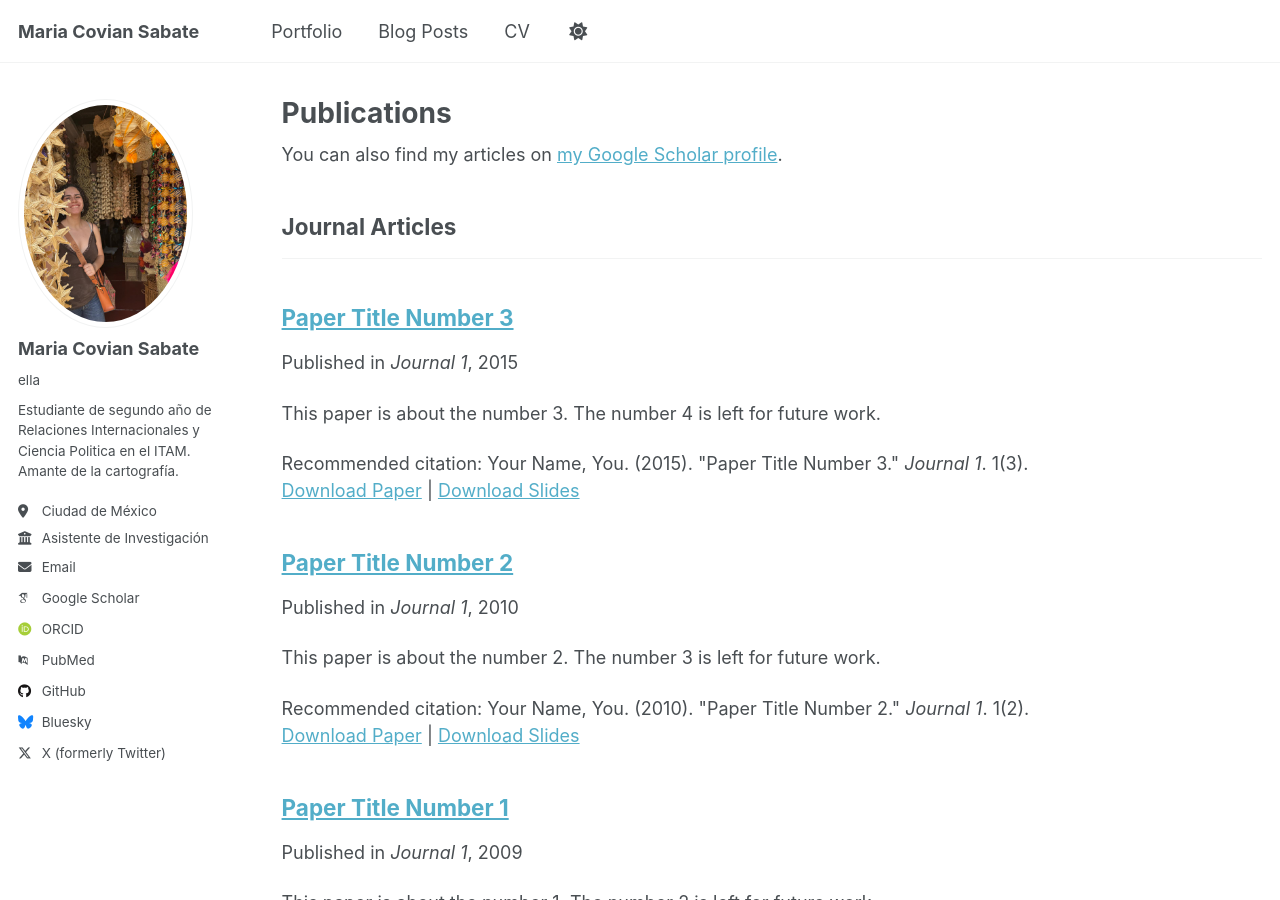
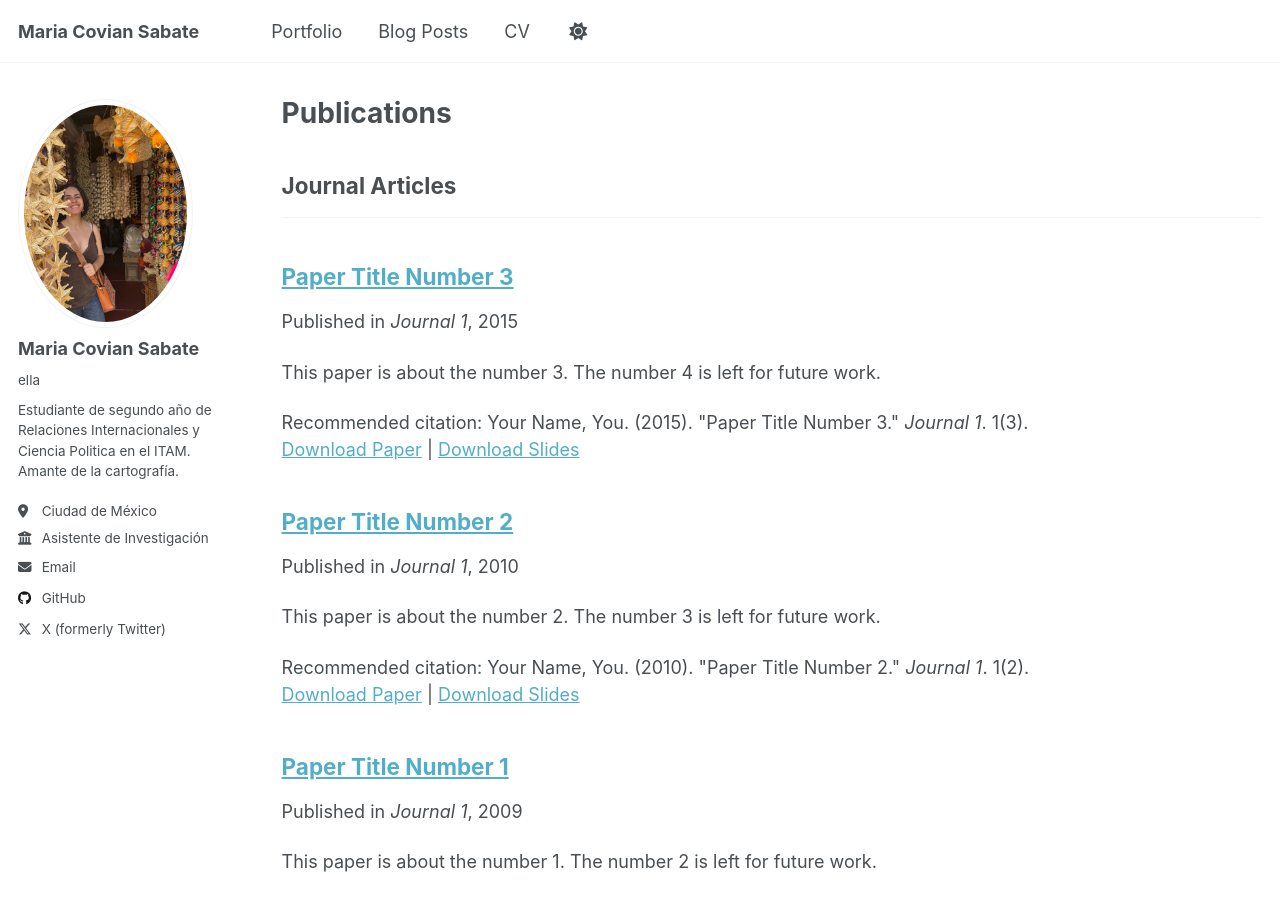
Before and after one commit to MariaCovSabate/MariaCovSabate.github.io, a Jekyll site: the page built from _pages/publications.html, in a window 1280 px wide and 900 px high. Built offline with Jekyll 4.4.1, drawn with Linux system fonts in a browser that asks for light colours; some web fonts are replaced; a script that is not in the unit is left out; some of the changed lines change nothing that is shown.

Commit message:
Update _config.yml

```diff
--- a/_config.yml
+++ b/_config.yml
@@ -34,11 +34,11 @@
   # Academic websites
   academia         : # URL
   arxiv            : # URL - Update with the correct link to your profile
-  googlescholar    : "https://scholar.google.com/citations?user=PS_CX0AAAAAJ"
+  googlescholar    : # URL
   impactstory      : # URL
-  orcid            : "http://orcid.org/yourorcidurl"
+  orcid            : # URL
   semantic         : # URL
-  pubmed           : "https://www.ncbi.nlm.nih.gov/pubmed/?term=john+snow"
+  pubmed           : # URL
   researchgate     : # URL
   scopus           : # URL
 
@@ -46,13 +46,13 @@
   bitbucket        : # Username - Update with your username on the site
   codepen          : # Username
   dribbble         : # Username
-  github           : "academicpages"
+  github           : "MariaCovSabate"
   kaggle           : # Username
   stackoverflow    : # User number or user number and name (i.e., use "1" or "1/jeff-atwood")
 
   # Social media
   artstation       : # Username
-  bluesky          : "bsky.app" # Replace this with you Bluesky username
+  bluesky          : # Username
   facebook         : # Username
   flickr           : # Username
   foursquare       : # Username
```
